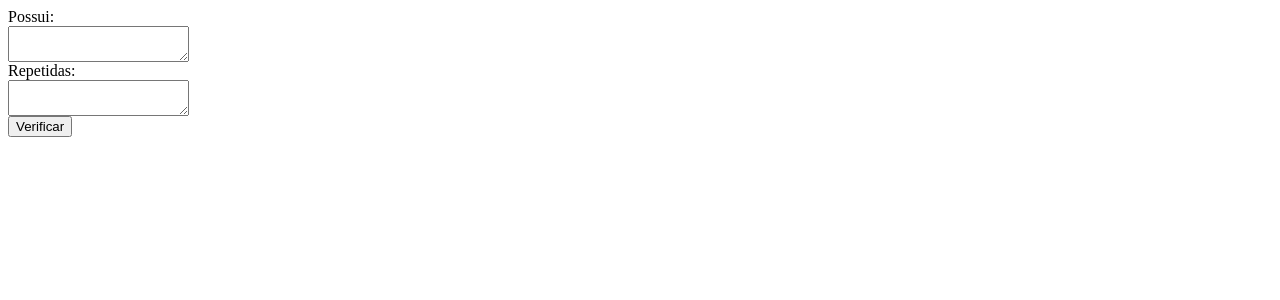
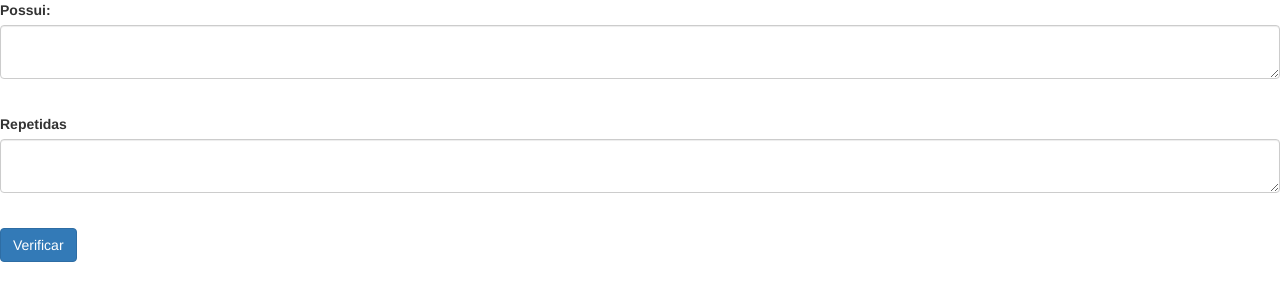
Before and after one commit to guile-guidotti/guile-guidotti, a plain HTML site: page index.html in a window 1280 px wide. Drawn offline with nearby package versions, Linux system fonts and the light colour scheme.

Commit message:
adicionado estilo

```diff
--- a/index.html
+++ b/index.html
@@ -1,4 +1,6 @@
+<html>
 <head>
+	<link rel="stylesheet" href="https://maxcdn.bootstrapcdn.com/bootstrap/3.3.7/css/bootstrap.min.css" integrity="sha384-BVYiiSIFeK1dGmJRAkycuHAHRg32OmUcww7on3RYdg4Va+PmSTsz/K68vbdEjh4u" crossorigin="anonymous">
 	<script type="text/javascript">
 		function verificar() {
 			var possui = document.getElementById("possui").value.split(",");
@@ -9,8 +11,17 @@
 	</script>
 </head>
 <body>
-	Possui: <br><textarea type="text" id="possui"></textarea><br>
-	Repetidas: <br><textarea type="text" id="repetidas"></textarea><br>
-	<button onclick="verificar()">Verificar</button>
-	<p id="precisa"></p>
+	<form>
+		<div class="form-group">
+			<label for="possui">Possui: </label>
+			<textarea class="form-control" type="text" id="possui"></textarea><br>
+		</div>
+		<div class="form-group">
+			<label for="repetidas">Repetidas</label>
+			<textarea class="form-control" type="text" id="repetidas"></textarea><br>
+		</div>
+		<button onclick="verificar(); return false;" class="btn btn-primary">Verificar</button>
+	</form>
+	<p id="precisa" style="word-break: break-all"></p>
 </body>
+</html>
```
